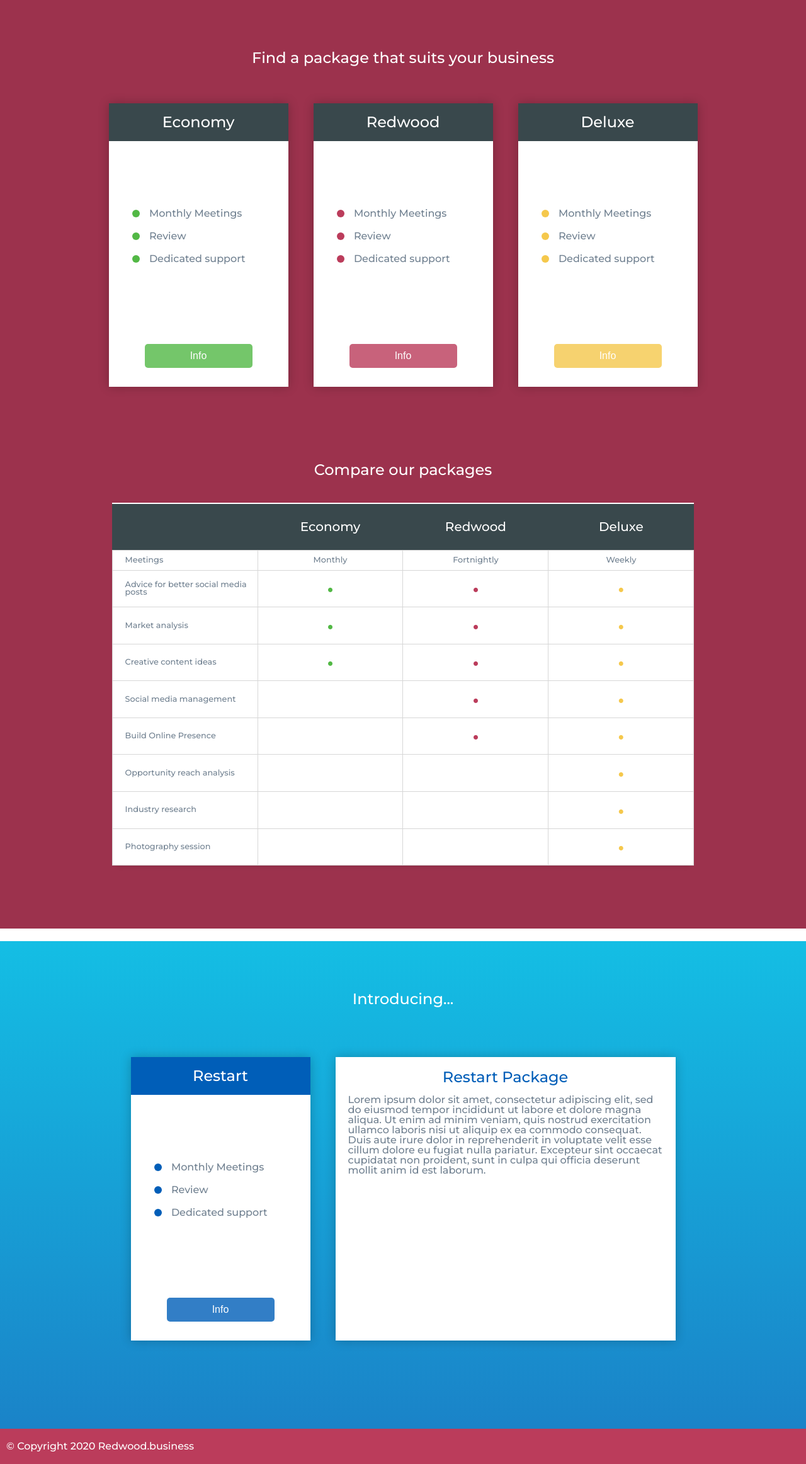
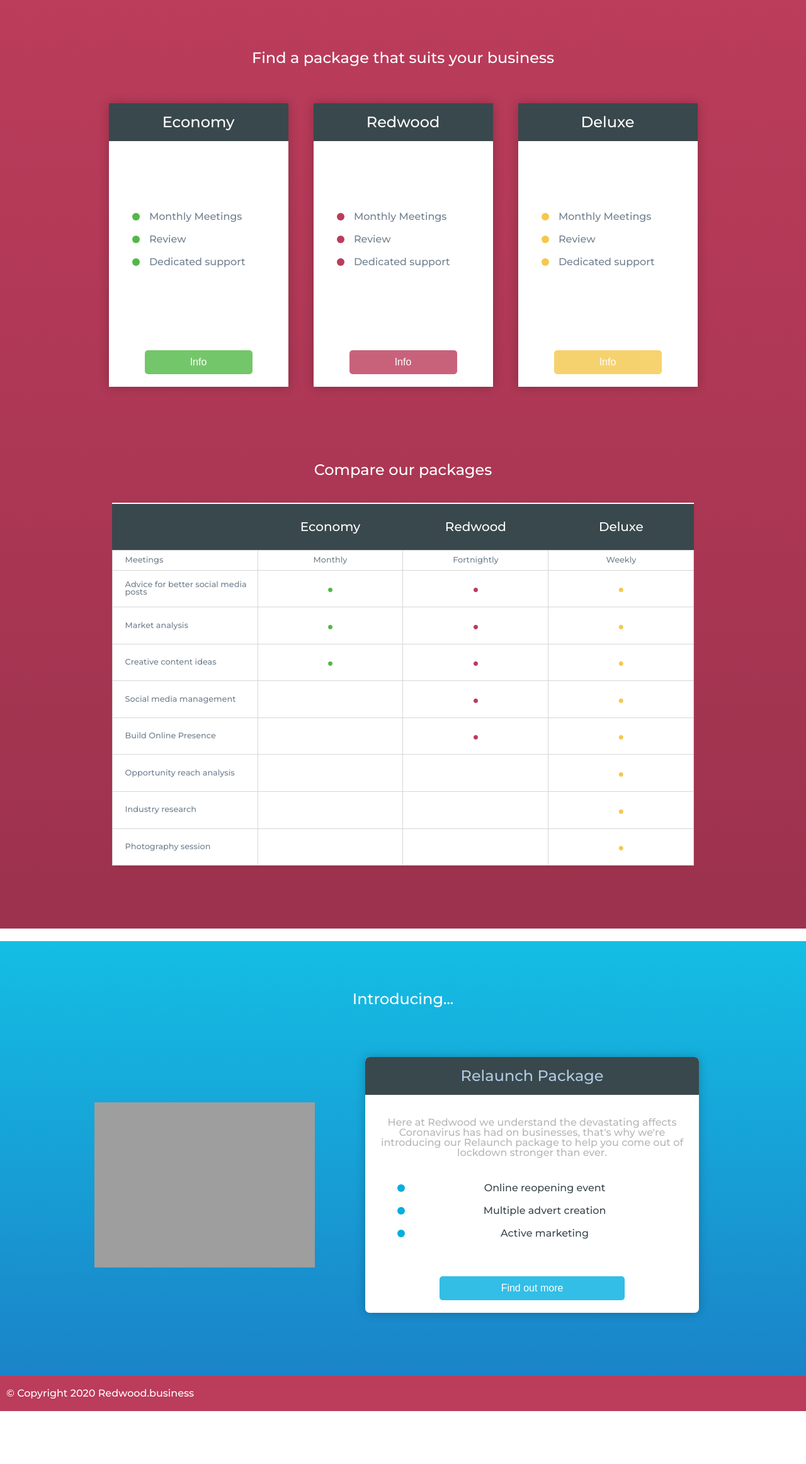
Before and after one commit to angus-archive/redwood, a PHP site: page /packages.html in a window 1280 px wide. Shown: the part 226-2550 px from the top of the page at 63% size. After the commit the page ends 2466 px from the top, so only its background shows below. Run offline with PHP 8.4, Linux system fonts and the light colour scheme; grey boxes are pictures that could not be loaded.

Commit message:
Now using SVG for rocket

```diff
--- a/packages.html
+++ b/packages.html
@@ -80,7 +80,7 @@
 								</div>
 
 								<div class="packageButtonSection">
-									<button class="econBackground">Info</button>
+									<button class="transButton econBackground sTextSpacerB">Info</button>
 								</div>
 							</div>
 							<!--REDWOOD PACKAGE-->
@@ -105,7 +105,7 @@
 								</div>
 
 								<div class="packageButtonSection">
-									<button class="redwoodBackground">Info</button>
+									<button class="transButton redwoodBackground sTextSpacerB">Info</button>
 								</div>
 							</div>
 							<!--DELUXE PACKAGE-->
@@ -130,7 +130,7 @@
 								</div>
 
 								<div class="packageButtonSection">
-									<button class="deluxeBackground">Info</button>
+									<button class="transButton deluxeBackground sTextSpacerB">Info</button>
 								</div>
 							</div>
 						</div>
@@ -235,41 +235,42 @@
 				<div class="alignDiv">
 					<h1 class="pageHeading bTextSpacerT bTextSpacerB" style="color: white"> Introducing... </h1>
 
-					<div id="restartInfoContainer">
-						<div class="packageContainer">
-							<div class="packageTitleSection">
-								<h3>Restart</h3>
+					<!--Flexbox containing rocket and info-->
+					<div id="rocketBox">
+						<!--Rocket-->
+						<img id="restartRocket" src="resources/images/rocket.svg" alt="The redwood rocket">
+						<div class="rocketSideInfo">
+							<div class="rocketTextPanel">
+								<h2> Relaunch Package</h2>
 							</div>
-
-							<div class="packageFeaturesSection">
+							<!-- Provide padding around box -->
+							<div style="padding:20px">
+								<div class="alignDiv">
+									<br>
+									<p class="mTextSpacerB"> Here at Redwood we understand the devastating affects Coronavirus has had on businesses, that's why we're introducing our Relaunch package to help you come out of lockdown stronger than ever.  </p>
+									<div class="packageFeaturesSection mTextSpacerB"">
 										<div class="packageFeature">
 											<div class="bullet restartBackground"></div>
-									<p>Monthly Meetings</p>
+											<p>Online reopening event</p>
 										</div>
 										<div class="packageFeature">
 											<div class="bullet restartBackground"></div>
-									<p>Review</p>
+											<p>Multiple advert creation</p>
 										</div>
 										<div class="packageFeature">
 											<div class="bullet restartBackground"></div>
-									<p>Dedicated support</p>
+											<p>Active marketing</p>
+										</div>
+									</div>
+									<button id="rocketInfoButton" class="transButton" style="background-color: #00AEE0 !important; color: white !important;">Find out more</button>
+								</div>
 							</div>
 						</div>
 
-							<div class="packageButtonSection">
-								<button class="restartBackground">Info</button>
-							</div>
-						</div>
-						<div class="packageSideInfo">
-							<h2> Restart Package</h2>
-							<br>
-							<p> Lorem ipsum dolor sit amet, consectetur adipiscing elit, sed do eiusmod tempor incididunt ut labore et dolore magna aliqua. Ut enim ad minim veniam, quis nostrud exercitation ullamco laboris nisi ut aliquip ex ea commodo consequat. Duis aute irure dolor in reprehenderit in voluptate velit esse cillum dolore eu fugiat nulla pariatur. Excepteur sint occaecat cupidatat non proident, sunt in culpa qui officia deserunt mollit anim id est laborum.</p>
-						</div>
 					</div>
 
-
-					<!-- Spacer at bottom-->
-					<div class="bigSpacer"></div>
+					<!-- Spacer at bottom (removed)-->
+					<div class="spacer"></div>
 				</div>
 			</div>
 		</main>
--- a/resources/styles/stylesheet.css
+++ b/resources/styles/stylesheet.css
@@ -30,8 +30,7 @@ Angus Goody
 
 	--economyColour: #52b845;
 	--deluxeColour: #F5C84C;
-	/*--restartColour: #4349c4;*/
-	--restartColour: #005EB8;
+	--restartColour: #00AEE0;
 
 	--packageHover: 0px 0px 16px 0px rgba(0, 0, 0, 0.23);
 
@@ -280,6 +279,26 @@ Burger Icon
 .bTextSpacerB{
 	margin-bottom: 80px;
 }
+
+.transButton{
+	background-color: #000000;
+	border: none;
+	border-radius: 5px;
+	color: white;
+	opacity: 0.8;
+	padding: 10px 0;
+	text-align: center;
+	text-decoration: none;
+	display: inline-block;
+	font-size: 16px;
+	transition-duration: 0.4s;
+	cursor: pointer;
+	width: 60%;
+}
+
+.transButton:hover{
+	opacity: 1;
+}
 main #forestContainer{
 	width: 100%;
 	height: 500px;
@@ -483,6 +502,7 @@ main #forestContainer{
 	margin-left: 0;
 	margin-right: 0;
 	background-color: var(--redwoodDarkRed);
+	background-image: linear-gradient(var(--redwoodRed),var(--redwoodDarkRed));
 
 }
 
@@ -520,17 +540,18 @@ main #forestContainer{
 
 
 /*FEATURES (Middle bit)*/
-.packageContainer .packageFeaturesSection{
-	flex: 1;
-
+.packageFeaturesSection{
 	display: flex;
 	flex-direction: column;
 	justify-content: center;
 	padding: 0 12px 0 25px; /*Keeps features from edge*/
-
 }
 
-.packageContainer .packageFeature{
+.packageContainer .packageFeaturesSection{
+	flex:1
+}
+
+.packageFeaturesSection .packageFeature{
 	margin-bottom: 20px;
 	display: flex;
 	flex-direction: row;
@@ -565,26 +586,7 @@ main #forestContainer{
 	align-items: center;
 }
 
-.packageButtonSection button{
-	background-color: #000000;
-	border: none;
-	border-radius: 5px;
-	color: white;
-	opacity: 0.8;
-	padding: 10px 0;
-	text-align: center;
-	text-decoration: none;
-	display: inline-block;
-	font-size: 16px;
-	transition-duration: 0.4s;
-	cursor: pointer;
-	width: 60%;
-	margin-bottom: 30px;
-}
 
-.packageButtonSection button:hover{
-	opacity: 1;
-}
 
 /* Package Colours */
 .econBackground{
@@ -690,38 +692,56 @@ main #forestContainer{
 /*
 ------------Restart Package Section---------
 */
-
-#restartInfoContainer{
+#rocketBox{
 	display: flex;
 	flex-direction: column;
+	align-items: center;
 	width: 85%;
-	align-items: center;
+	margin-left: auto;
+	margin-right: auto;
+}
+
+#restartRocket{
+	max-width: 350px;
+}
+
+
+.rocketSideInfo{
+	background-color: white;
+	box-shadow: var(--packageHover);
+	width: 100%;
 
 }
 
-#restartInfoContainer .packageContainer{
-	margin:0;
+.rocketSideInfo .packageFeaturesSection{
+	width: 100%;
 }
 
-#restartInfoContainer .packageTitleSection{
-	background-color: var(--restartColour);
+.rocketTextPanel{
+	background-color: var(--bluesteelColour);
+	height: 60px;
+
+	display: flex;
+	justify-content: center;
+	align-items: center;
+}
+
+.rocketTextPanel h2{
+	color: #B0CAE2;
+	text-align: center;
+	font-size: 1.5em ;
+}
+
+.rocketSideInfo p{
+	text-align: center;
+	color: #B6B6B7;
+}
+
+.rocketSideInfo .packageFeaturesSection .packageFeature p{
+	color: var(--bluesteelColour) !important;
 }
 
 
-.packageSideInfo{
-	background-color: rgba(93, 92, 183,0.1);
-	background-color: white;
-	box-shadow: var(--packageHover);
-	width: 100%;
-	padding: 20px;
-	margin-top: 50px;
-}
-
-.packageSideInfo h2{
-	color: var(--restartColour);
-	text-align: center;
-	font-size: 1.5em ;
-}
 
 
 
@@ -828,6 +848,8 @@ PORTRAIT TABLET OR BIG PHONE
 
 
 
+
+
 }
 
 /*
@@ -881,25 +903,28 @@ LARGE / LANDSCAPE TABLET
 		width: 90%;
 	}
 
-	.packageFeature p{
+	/*Use .packageContainer to ensure other packageFeature uses are not affected*/
+	.packageContainer .packageFeature p{
 		text-align: left;
 	}
 
-	#restartInfoContainer{
+	#rocketBox{
 		flex-direction: row;
 		justify-content: center;
-		align-items: stretch;
-
 	}
 
-	.packageSideInfo{
-		min-width: 250px;
-		max-width: 500px !important;
-		margin-left: 40px;
-		margin-top: 0;
+	#rocketBox .rocketSideInfo{
+		border-radius: 7px;
+		max-width: 530px;
+		margin: 0 20px 0 80px;
+	}
+
+	.rocketTextPanel{
+		border-radius: 7px 7px 0 0;
+	}
 
 
-	}
+
 
 }
 
@@ -912,9 +937,6 @@ LAPTOPS / DESKTOPS
 	#contactForm input[type=text] , #contactForm textarea {
 		-webkit-appearance: textarea;
 	}
-
-
-
 
 }
 
```
Also changed, not shown: resources/images/rocket.png (deleted), resources/images/rocket.svg (added). Lines whose indentation alone changed are shown as unchanged.
